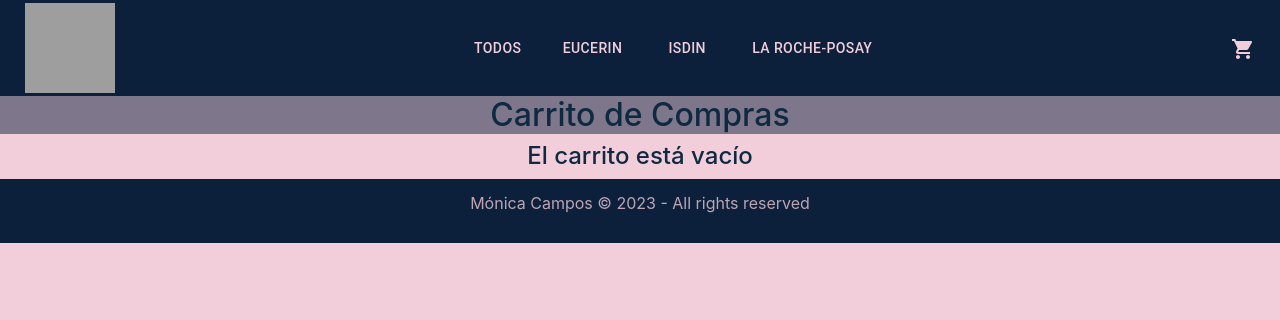
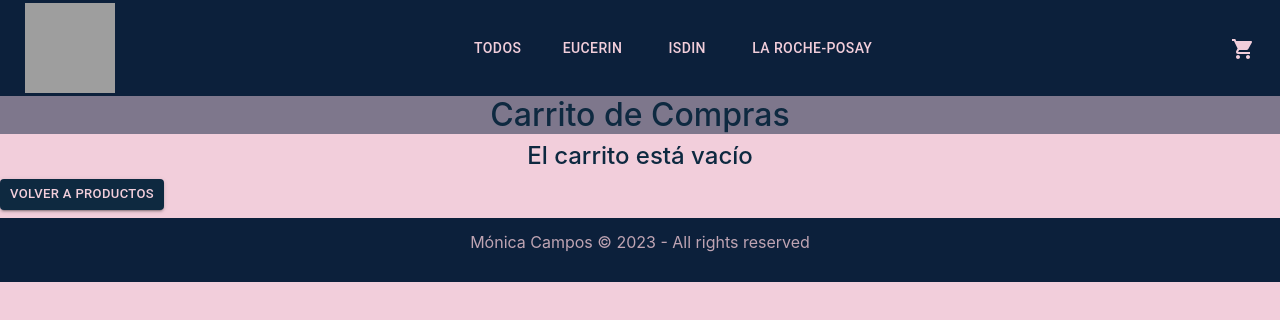
Before and after one commit to MonikCampos/react-EntregaFinal-Campos, a React (Vite) app: page /cart in a window 1280 px wide. Shown: the top 320 px of the page. Built offline with nearby package versions, Linux system fonts and the light colour scheme; grey boxes are pictures that could not be loaded.

Commit message:
7ta versión Proyecto Final: con Checkout sin formix, limpiando consola y apariencia

```diff
--- a/src/assets/components/common/Counter/Counter.jsx
+++ b/src/assets/components/common/Counter/Counter.jsx
@@ -8,30 +8,28 @@ const Counter = ({ counter, setCounter, agregarAlCarrito, stock }) => {
       <div style={{ display: "flex", alignItems:"center" }}>
         <Button
           disabled={counter <= 1}
-          sx={{  height:"30px", color: "#F2CEDB", border:"none", backgroundColor: "#0E2940" }}
+          sx={{ height:"30px", color: "#F2CEDB", border:"none", backgroundColor: "#0E2940" }}
           size="small"
           variant="contained"
           onClick={() => setCounter(counter - 1)}
         >
-          <h4>-</h4>
+          <h3>-</h3>
         </Button>
         <h4>{counter}</h4>
         <Button
-          sx={{  height:"30px", color: "#F2CEDB", border:"none", backgroundColor: "#0E2940" }}
+          sx={{ height:"30px", color: "#F2CEDB", border:"none", backgroundColor: "#0E2940" }}
           size="small"
           variant="contained"
           disabled={counter >= stock}
           onClick={() => setCounter(counter + 1)}
         >
-          <h4>+</h4>
+          <h3>+</h3>
         </Button>
-        <Button onClick={() => agregarAlCarrito(counter)}>
-        <Link to={"/cart"}>
-          <IconButton sx={{  color: "#0E2940" }} aria-label="Add to shopping cart">
+        <IconButton sx={{ color: "#0E2940" }} aria-label="Agregar al carrito" onClick={() => agregarAlCarrito(counter)}>
+          <Link to={"/cart"}>
             <AddShoppingCartIcon />
-          </IconButton>
-        </Link>
-      </Button>
+          </Link>
+        </IconButton>
       </div>
     </div>
   );
--- a/src/assets/components/common/cartWidget/CartWidget.jsx
+++ b/src/assets/components/common/cartWidget/CartWidget.jsx
@@ -1,4 +1,3 @@
-import "./CartWidget.css"
 import Badge from '@mui/material/Badge';
 import ShoppingCartIcon from '@mui/icons-material/ShoppingCart';
 import { Link } from "react-router-dom";
@@ -12,7 +11,7 @@ const CartWidget = () => {
     // Agregar ShowZero en el Badge para que muestre el cero
     return (
         <Link to="/cart" style={{color: "black"}}>
-            <Badge badgeContent={ total} color="secondary">
+            <Badge badgeContent={total} color="secondary">
                 <ShoppingCartIcon sx={{ color: "#F2CEDB" }}/>
             </Badge>
         </Link>
--- a/src/assets/components/pages/cart/CartContainer.jsx
+++ b/src/assets/components/pages/cart/CartContainer.jsx
@@ -49,13 +49,21 @@ const CartContainer = () => {
       {/* rendering con && */}
       {cart.length > 0 && (
         <>
+          <br />
           <Button sx={{ color: "#F2CEDB", border: "none", backgroundColor: "#0E2940" }} size="small" variant="contained" onClick={limpiar}>Limpiar carrito</Button>
           <Link to="/checkout">
             <Button sx={{ color: "#F2CEDB", border: "none", backgroundColor: "#0E2940" }} size="small" variant="contained">Terminar compra</Button>
           </Link>
+          <Link to="/"><Button sx={{  color: "#F2CEDB", border:"none", backgroundColor: "#0E2940" }} size="small" variant="contained">Volver a Productos</Button></Link>
+          <h2></h2>
         </>
       )}
-      {cart.length === 0 ? <h4 style={{ backgroundColor: "#F2CEDB"}}>El carrito está vacío</h4> : <h4 style={{ backgroundColor: "#7E778C"}}>El total del carrito es : {total} </h4>}
+      {cart.length === 0 ?
+        <>
+          <h4 style={{ backgroundColor: "#F2CEDB"}}>El carrito está vacío</h4>
+          <Link to="/"><Button sx={{  color: "#F2CEDB", border:"none", backgroundColor: "#0E2940" }} size="small" variant="contained">Volver a Productos</Button></Link>
+          <h2></h2>
+        </> : <h4 style={{ backgroundColor: "#7E778C"}}>El total del carrito es : {total} </h4>}
     </div>
   );
 };
--- a/src/assets/components/pages/checkout/CheckoutContainer.jsx
+++ b/src/assets/components/pages/checkout/CheckoutContainer.jsx
@@ -1,5 +1,4 @@
 import { useContext, useState } from "react";
-
 import { db } from "../../../../firebaseConfig";
 import {
     addDoc,
@@ -10,12 +9,11 @@ import {
 } from "firebase/firestore";
 import { Button } from "@mui/material";
 import { CartContext } from "../../../../context/CartContext";
+import { Link } from "react-router-dom";
 
 const CheckoutContainer = () => {
-    const { cart, getTotalPrice } = useContext(CartContext);
-
+    const { cart, clearCart, getTotalPrice } = useContext(CartContext);
     const [orderId, setOrderId] = useState("");
-
     const [userData, setUserData] = useState({
         name: "",
         phone: "",
@@ -25,8 +23,6 @@ const CheckoutContainer = () => {
 
     const handleSubmit = (evento) => {
         evento.preventDefault();
-
-        // AXIOS.POST("dasdasdas", userData)
         let order = {
             buyer: userData,
             items: cart,
@@ -34,16 +30,20 @@ const CheckoutContainer = () => {
             date: serverTimestamp(),
         };
 
-        // CREAR UNA ORDEN DE COMPRA
+        // Creación de la orden de compra
         let ordersCollections = collection(db, "orders");
         addDoc(ordersCollections, order).then((res) => setOrderId(res.id));
 
-        // MODIFICAR TODOS LOS PRODUCTOS EN SU STOCK
+        // Modifica es stock de los productos
         cart.forEach((elemento) => {
             updateDoc(doc(db, "products", elemento.id), {
                 stock: elemento.stock - elemento.quantity,
             });
         });
+
+        // Limpia el carrito
+        //localStorage.removeItem("cartItems");
+        clearCart();
     };
 
     const handleChange = (evento) => {
@@ -52,7 +52,7 @@ const CheckoutContainer = () => {
 
     return (
         <div>
-            <h1>Checkout</h1>
+            <h2 style={{ backgroundColor: "#7E778C"}}>Checkout</h2>
 
             {!orderId ? (
                 <form onSubmit={handleSubmit}>
@@ -79,7 +79,11 @@ const CheckoutContainer = () => {
                     </Button>
                 </form>
             ) : (
-                <h3>Su numero de compra: {orderId} </h3>
+                <>
+                <h3>Orden de Compra Número: {orderId}</h3>
+                <Link to="/"><Button sx={{  color: "#F2CEDB", border:"none", backgroundColor: "#0E2940" }} size="small" variant="contained">Volver a Productos</Button></Link>
+                <h2></h2>
+                </>
             )}
         </div>
     );
--- a/src/assets/components/pages/itemDetail/ItemDetail.jsx
+++ b/src/assets/components/pages/itemDetail/ItemDetail.jsx
@@ -12,6 +12,8 @@ import { Link } from "react-router-dom";
 
 const ItemDetail = ( { cantidadEnCarrito, product, agregarAlCarrito } ) => {
   return (
+    <>
+      <br />
       <div className="cardDetail">
         <Card sx={{ width: 500, backgroundColor: "#BFA4B3" }}>
           <CardMedia sx={{ height: 440 }} image={product.img} title={product.title} component='img'/>
@@ -33,6 +35,8 @@ const ItemDetail = ( { cantidadEnCarrito, product, agregarAlCarrito } ) => {
           </CardActions>
         </Card>
       </div>
+      <br />
+    </>
   )
 }
 
--- a/src/assets/components/pages/itemList/ItemList.jsx
+++ b/src/assets/components/pages/itemList/ItemList.jsx
@@ -5,6 +5,7 @@ import { Skeleton, Stack } from "@mui/material";
 const ItemList = ({ items }) => {
     let arr = [1, 2, 3, 4];
     return (
+        <>
         <section
             style={{
                 width: "100%",
@@ -26,6 +27,8 @@ const ItemList = ({ items }) => {
             </Stack>
             ))}
         </section>
+        <h2></h2>
+        </>
     );
 };
 
--- a/src/context/CartContext.jsx
+++ b/src/context/CartContext.jsx
@@ -5,7 +5,7 @@ export const CartContext = createContext();
 const CartContextComponent = ({ children }) => {
     //Toda la logica para proveer a la aplicacion
 
-    const [cart, setCart] = useState([]); //estado glogbal para ser usado en toda la app
+    const [cart, setCart] = useState([]); //estado global para ser usado en toda la app
     //ver local storage
 
     const addToCart = (product) => {
@@ -23,8 +23,8 @@ const CartContextComponent = ({ children }) => {
             });
             setCart(newArr);
         } else {
-            //localStorage.setItem("cart", JSON.stringify(NEWARRAY))
             setCart([...cart, product]);
+            //localStorage.setItem("cart", JSON.stringify(cart))
         }
     };
 
```
Also changed, not shown: src/assets/components/common/card/Card.css (deleted), src/assets/components/common/cartWidget/CartWidget.css (deleted). Lines whose indentation alone changed are shown as unchanged.
